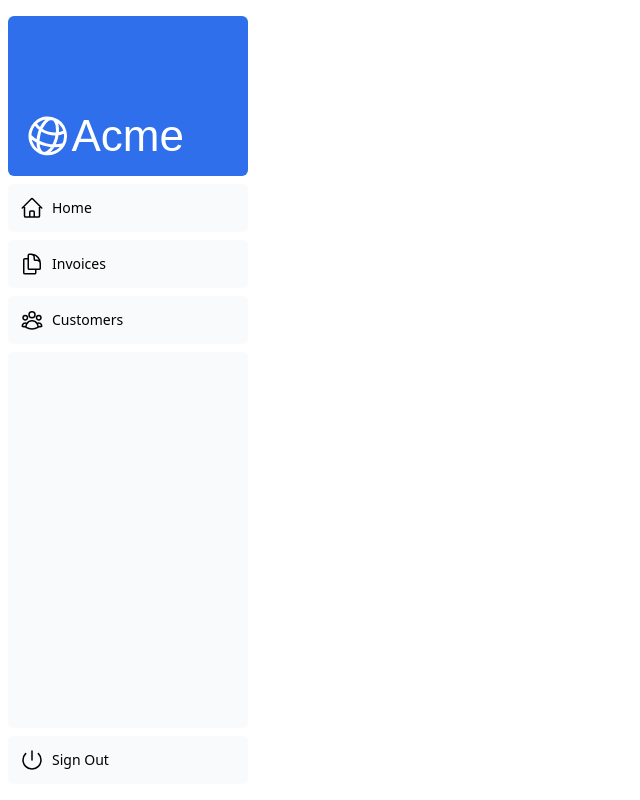
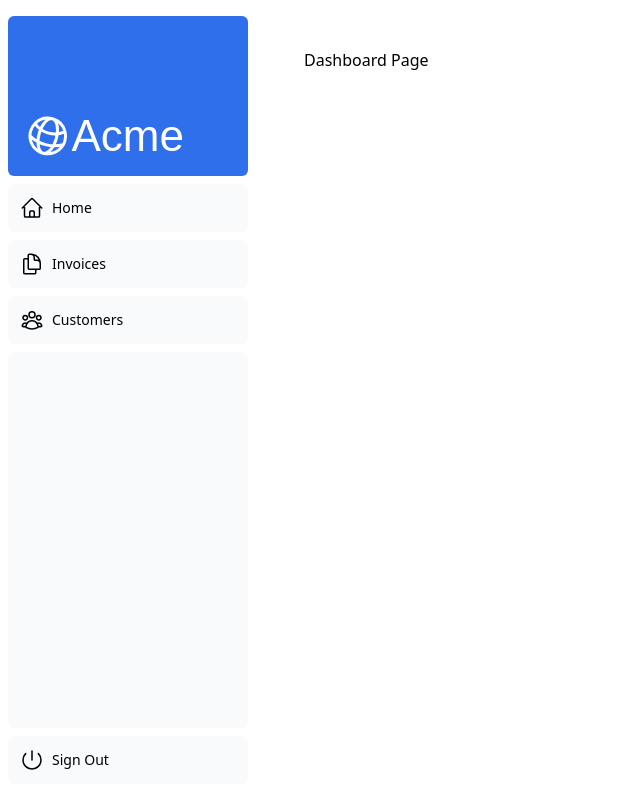
Before and after one commit to C0dingForFun/nextjs-prac1, a Next.js app: page /dashboard in a window 1280 px wide. Shown: the whole page, without its empty margins (0-640 px from the left). Built offline with nearby package versions, Linux system fonts and the light colour scheme; a web font is replaced by a local one.

Commit message:
dashboard layout

```diff
--- a/app/dashboard/layout.tsx
+++ b/app/dashboard/layout.tsx
@@ -1,12 +1,12 @@
-import SideNav from "../ui/dashboard/sidenav";
+import SideNav from '@/app/ui/dashboard/sidenav';
 
-export default function Layout({children }: {children: React.ReactNode}){
+export default function Layout({ children }: { children: React.ReactNode }) {
   return (
     <div className="flex h-screen flex-col md:flex-row md:overflow-hidden">
       <div className="w-full flex-none md:w-64">
-                <SideNav/>
+        <SideNav />
       </div>
-            <div className="flex-grow p-6 md:overflow-y-auto md:p-12"></div>
+      <div className="flex-grow p-6 md:overflow-y-auto md:p-12">{children}</div>
     </div>
   );
 }
--- a/app/dashboard/page.tsx
+++ b/app/dashboard/page.tsx
@@ -1,9 +1,7 @@
-import Layout from "@/app/dashboard/layout";
-
 export default function Page(){
     return (
-        // <Layout/>
         <p>Dashboard Page</p>
+
     );
 
 }
```
Lines whose indentation alone changed are shown as unchanged.
